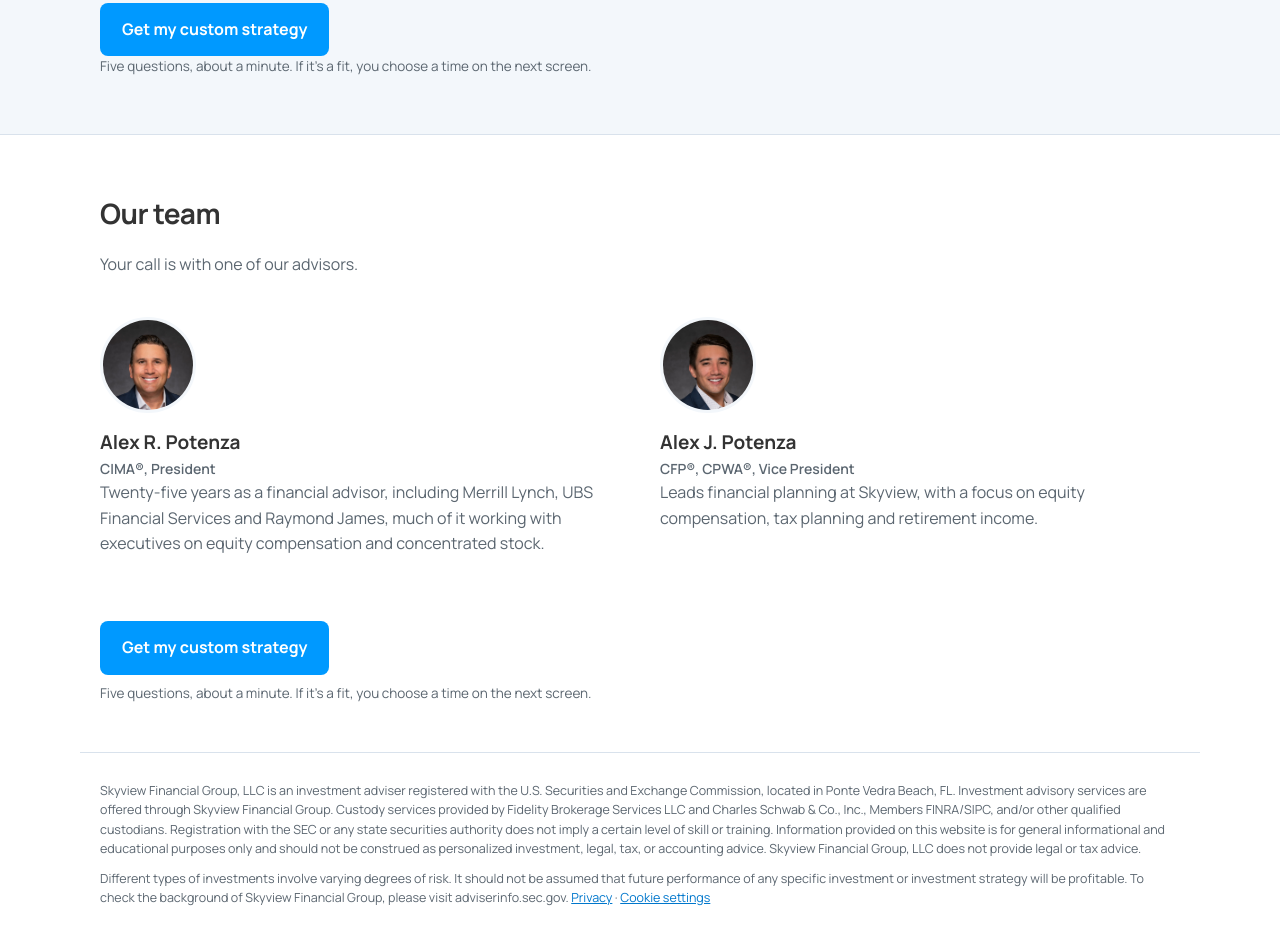
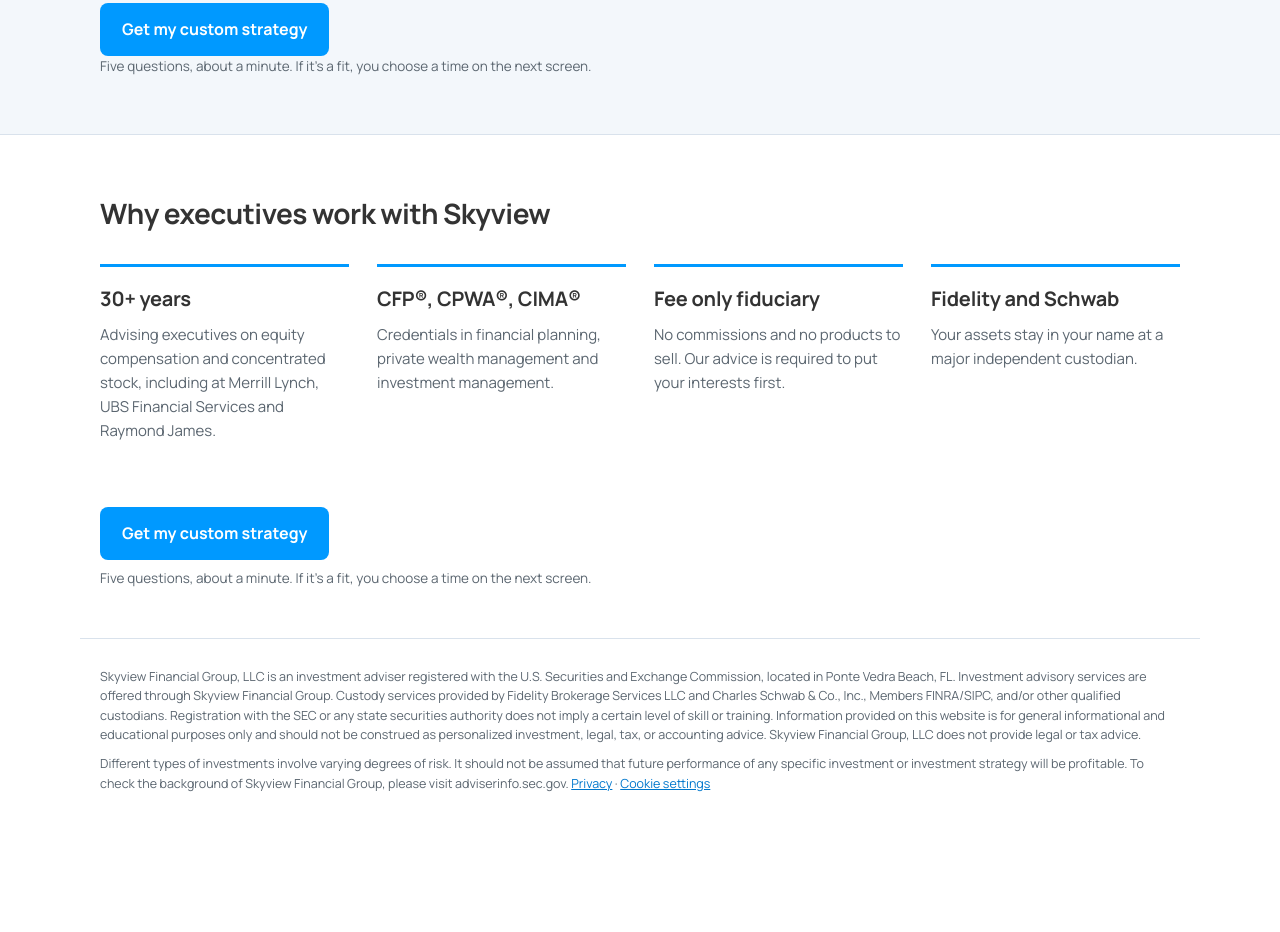
Before and after one commit to potenzaalex0/Skyview-Financial-Group-Website, a plain HTML site: page stock-compensation-review.html in a window 1280 px wide. Shown: the part 1146-2078 px from the top of the page. After the commit the page ends 1997 px from the top, so only its background shows below. Drawn offline with Linux system fonts and the light colour scheme.

Commit message:
Landing page: replace team headshots with credentials block
Co-Authored-By: Claude Opus 5.5 <noreply@anthropic.com>
Claude-Session: https://claude.ai/code/session_01CH1oY6QSkF2ZwbhDDfE6fU

```diff
--- a/stock-compensation-review.html
+++ b/stock-compensation-review.html
@@ -77,6 +77,14 @@ h1{font-size:clamp(32px,4.6vw,54px);line-height:1.06;letter-spacing:-.025em;font
 .team{padding-top:56px;padding-bottom:56px;display:grid;grid-template-columns:1fr 1fr;gap:40px}
 .team h2{grid-column:1/-1;font-size:28px;letter-spacing:-.02em;margin:0}
 .team h3{margin:0;font-size:19px}
+.creds{padding-top:56px;padding-bottom:56px}
+.creds h2{font-size:28px;letter-spacing:-.02em;margin:0 0 28px}
+.cgrid{display:grid;grid-template-columns:repeat(4,1fr);gap:28px}
+.cgrid div{border-top:3px solid var(--blue);padding-top:16px}
+.cgrid b{display:block;font-size:20px;letter-spacing:-.01em}
+.cgrid p{margin:8px 0 0;color:var(--muted);font-size:15px}
+@media (max-width:900px){.cgrid{grid-template-columns:1fr 1fr}}
+@media (max-width:560px){.cgrid{grid-template-columns:1fr;gap:22px}}
 .headshot{width:96px;height:96px;border-radius:50%;object-fit:cover;object-position:center top;display:block;margin:0 0 14px;border:3px solid var(--surface,#eef3f7)}
 .cred{color:var(--blue-ink);font-weight:600;font-size:14px;margin:2px 0 10px}
 .team p{margin:0;color:var(--muted)}
@@ -138,13 +146,14 @@ h1{font-size:clamp(32px,4.6vw,54px);line-height:1.06;letter-spacing:-.025em;font
   <div class="cta-row"><a class="cta" href="#qcard" data-cta>Get my custom strategy</a><p class="cta-note">Five questions, about a minute. If it's a fit, you choose a time on the next screen.</p></div>
 </div></section>
 
-<section class="wrap team">
-  <h2>Our team</h2>
-  <p style="grid-column:1/-1;margin:-24px 0 0">Your call is with one of our advisors.</p>
-  <div><img class="headshot" src="/assets/team/alex-r-potenza.jpg" alt="Alex R. Potenza" width="96" height="96" loading="lazy"><h3>Alex R. Potenza</h3><p class="cred">CIMA®, President</p>
-    <p>Twenty-five years as a financial advisor, including Merrill Lynch, UBS Financial Services and Raymond James, much of it working with executives on equity compensation and concentrated stock.</p></div>
-  <div><img class="headshot" src="/assets/team/alex-j-potenza.jpg" alt="Alex J. Potenza" width="96" height="96" loading="lazy"><h3>Alex J. Potenza</h3><p class="cred">CFP®, CPWA®, Vice President</p>
-    <p>Leads financial planning at Skyview, with a focus on equity compensation, tax planning and retirement income.</p></div>
+<section class="wrap creds">
+  <h2>Why executives work with Skyview</h2>
+  <div class="cgrid">
+    <div><b>30+ years</b><p>Advising executives on equity compensation and concentrated stock, including at Merrill Lynch, UBS Financial Services and Raymond James.</p></div>
+    <div><b>CFP®, CPWA®, CIMA®</b><p>Credentials in financial planning, private wealth management and investment management.</p></div>
+    <div><b>Fee only fiduciary</b><p>No commissions and no products to sell. Our advice is required to put your interests first.</p></div>
+    <div><b>Fidelity and Schwab</b><p>Your assets stay in your name at a major independent custodian.</p></div>
+  </div>
 </section>
 <div class="wrap cta-row" style="padding-bottom:48px"><a class="cta" href="#qcard" data-cta>Get my custom strategy</a><p class="cta-note">Five questions, about a minute. If it's a fit, you choose a time on the next screen.</p></div>
 </main>
```
